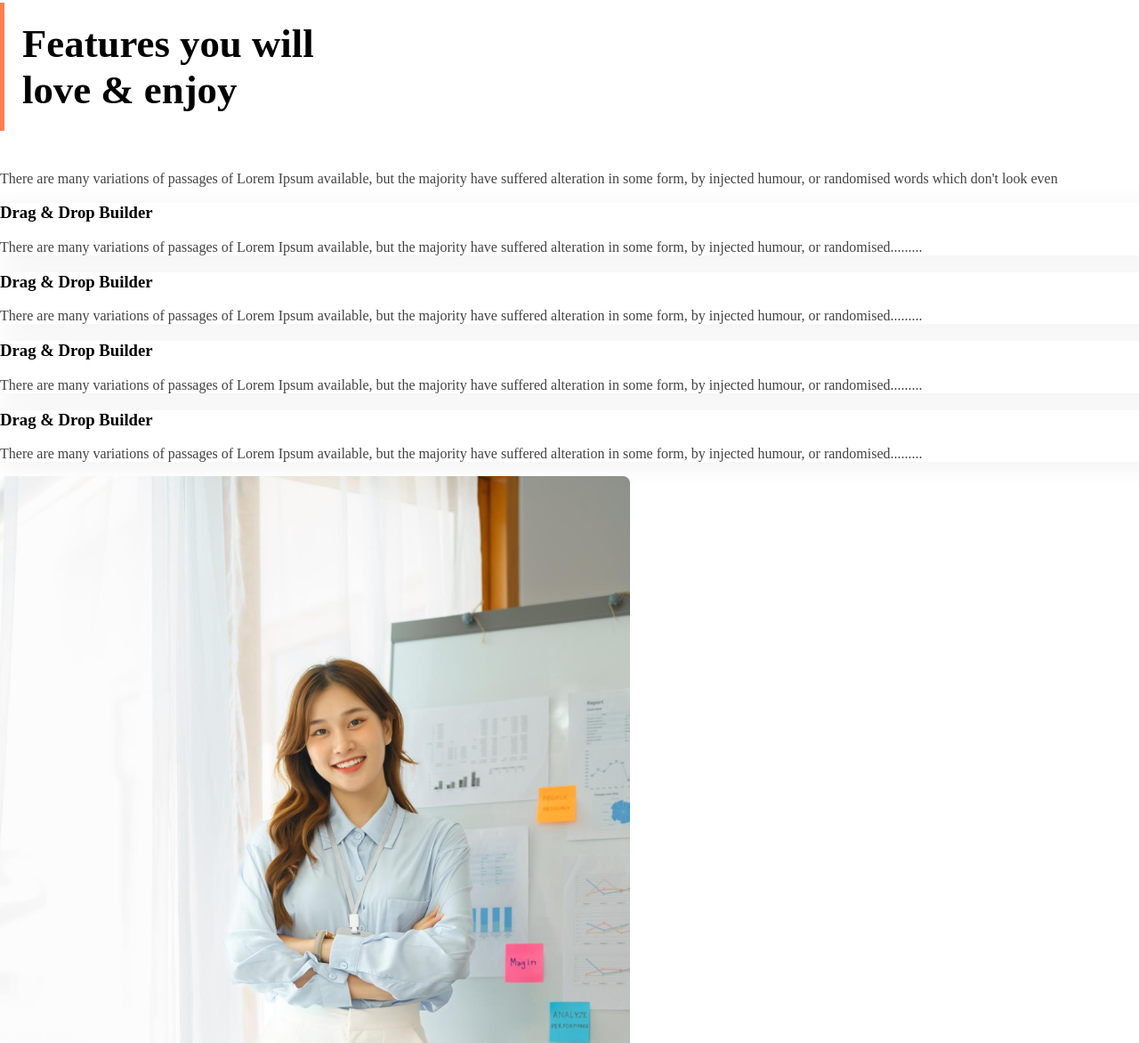
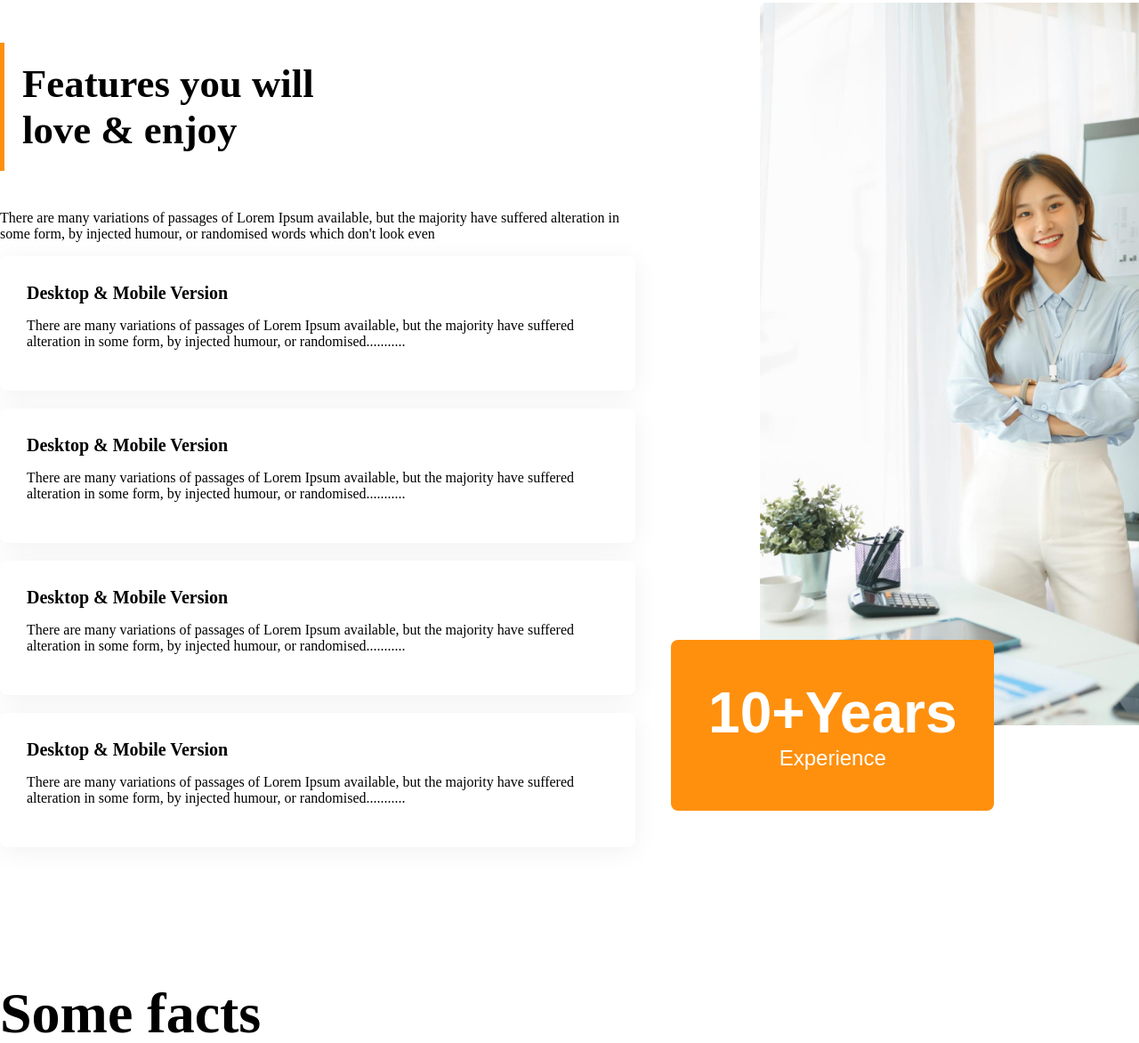
Before and after one commit to ALIFAHMEDONGKON21/architects-website, a plain HTML site: page index.html in a window 1280 px wide. Shown: the part 2222-3394 px from the top of the page at 89% size. Drawn offline with Linux system fonts and the light colour scheme.

Commit message:
love and enjoy part dona

```diff
--- a/index.html
+++ b/index.html
@@ -49,45 +49,36 @@
       </section>
 
       <!-- Features you will love & enjoy -->
-       <section class="class="features2 display-flex"">
-        <div class="Features_love">
-          <h3 id="feature-section-title" class="Features_love_tittle">Features you will <br>love & enjoy</h3>
-          <p class="dark_two">There are many variations of passages of Lorem Ipsum available, but the majority have suffered alteration in some form, by injected humour, or randomised words which don't look even</p>
+      <section class="features display-flex">
+        <div>
+            <h3 id="feature-section-title" class="section-title">Features you will <br> love & enjoy</h3>
+            <p class="text-light-gray">There are many variations of passages of Lorem Ipsum available, but the majority have suffered alteration in some form, by injected humour, or randomised words which don't look even</p>
+              <!-- feature card container -->
                <div class="feature-card">
-            <h3 class="feature-tittle2">
-              Drag & Drop Builder
-            </h3>
-            <p class="dark_two">
-              There are many variations of passages of Lorem Ipsum available, but the majority have suffered alteration in some form, by injected humour, or randomised.........
-            </p>
+                  <h4 class="feature-title">Desktop & Mobile Version</h4>
+                  <p class="text-light-gray">There are many variations of passages of Lorem Ipsum available, but the majority have suffered alteration in some form, by injected humour, or randomised...........</p>
                </div>
                <div class="feature-card">
-            <h3 class="feature-tittle2">
-              Drag & Drop Builder
-            </h3>
-            <p class="dark_two">
-              There are many variations of passages of Lorem Ipsum available, but the majority have suffered alteration in some form, by injected humour, or randomised.........
-            </p>
+                  <h4 class="feature-title">Desktop & Mobile Version</h4>
+                  <p class="text-light-gray">There are many variations of passages of Lorem Ipsum available, but the majority have suffered alteration in some form, by injected humour, or randomised...........</p>
                </div>
                <div class="feature-card">
-            <h3 class="feature-tittle2">
-              Drag & Drop Builder
-            </h3>
-            <p class="dark_two">
-              There are many variations of passages of Lorem Ipsum available, but the majority have suffered alteration in some form, by injected humour, or randomised.........
-            </p>
+                  <h4 class="feature-title">Desktop & Mobile Version</h4>
+                  <p class="text-light-gray">There are many variations of passages of Lorem Ipsum available, but the majority have suffered alteration in some form, by injected humour, or randomised...........</p>
                </div>
                <div class="feature-card">
-            <h3 class="feature-tittle2">
-              Drag & Drop Builder
-            </h3>
-            <p class="dark_two">
-              There are many variations of passages of Lorem Ipsum available, but the majority have suffered alteration in some form, by injected humour, or randomised.........
-            </p>
+                  <h4 class="feature-title">Desktop & Mobile Version</h4>
+                  <p class="text-light-gray">There are many variations of passages of Lorem Ipsum available, but the majority have suffered alteration in some form, by injected humour, or randomised...........</p>
                </div>
+
           </div>
-        <div class="Features_love_img">
-          <img src="./images/architect.png" alt="">
+          <div class="featured-architect">
+            <img src="images/architect.png" alt="">
+            <button id="experience-badge" class="btn-primary">
+                <span id="experience-year">10+Years</span>
+                <br>
+                <span>Experience</span>
+            </button>
         </div>
 
       </section>
--- a/style/styles.css
+++ b/style/styles.css
@@ -130,6 +130,46 @@ box-shadow: 0px 4px 30px 0px rgba(0, 0, 0, 0.06);
 background: rgb(255, 255, 255);
 gap: 30px;
 }
+.features{
+   gap: 140px;
+}
+
+#feature-section-title{
+   border-left: 5px solid #FF900E;
+   padding-left: 20px;
+}
+
+.feature-card{
+   padding: 30px;
+   border-radius: 8px;
+   box-shadow: 0 4px 30px 0 rgba(0, 0, 0, 0.06);
+   margin-bottom: 20px;
+}
+
+.feature-card .feature-title{
+   font-weight: 600;
+   font-size: 1.25rem;
+   margin-top: 0px;
+   margin-bottom: 0px;
+}
+
+#experience-badge{
+   padding: 45px 42px;
+   font-size: 1.5rem;
+   font-weight: 500;
+   margin-left: -100px;
+   margin-top: -100px;
+}
+
+#experience-year{
+   font-size: 4rem;
+   font-weight: 700;
+}
+
+.featured-architect img{
+   width: 100%;
+}
+
 
 /* fact card css */
 .facts_container{
```
Lines whose indentation alone changed are shown as unchanged.
